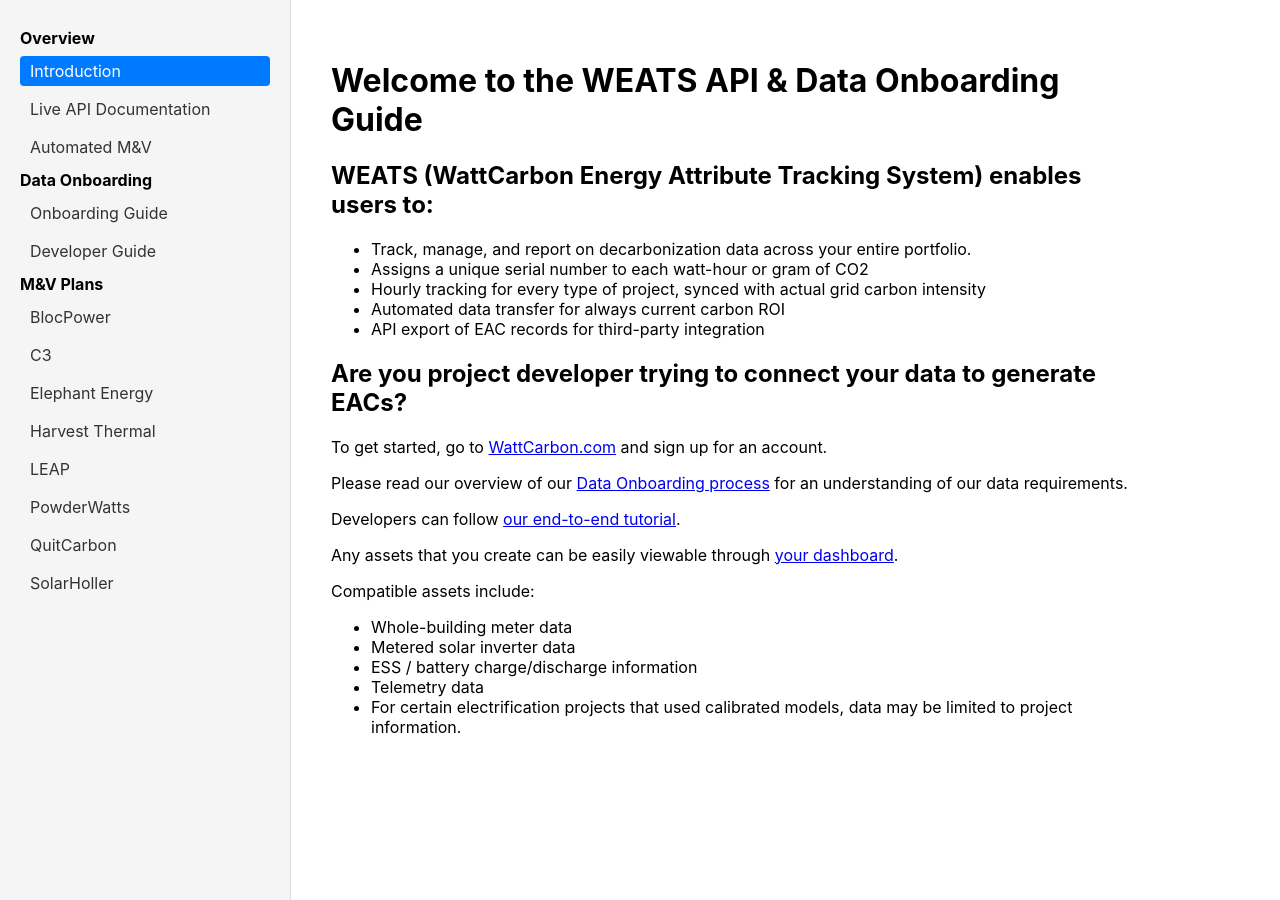
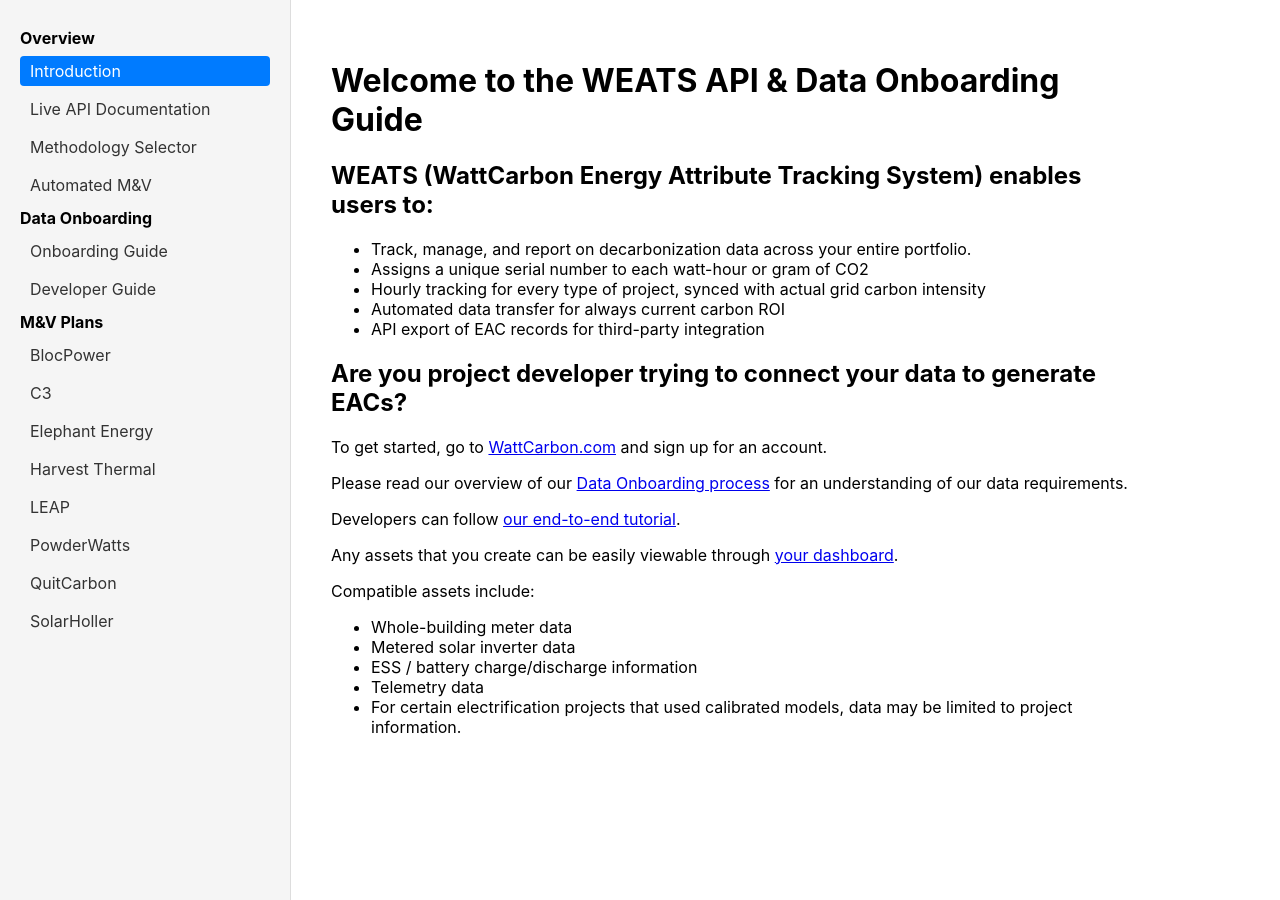
Before and after one commit to wattcarbon/docs.wattcarbon.com, a Jekyll site: the page built from index.md, in a window 1280 px wide. Built offline with Jekyll 4.4.1, drawn with Linux system fonts in a browser that asks for light colours.

Commit message:
Add link (#27)

```diff
--- a/_layouts/default.html
+++ b/_layouts/default.html
@@ -21,6 +21,9 @@
             </li>
             <li>
               <a href="https://api.wattcarbon.com/" target="_blank">Live API Documentation</a>
+            </li>
+            <li>
+              <a href="https://www.wattcarbon.com/methodology-selection" target="_blank">Methodology Selector</a>
             </li>
             <li>
               <a href="{{ '/automated_m_and_v.html' | relative_url }}">Automated M&amp;V</a>
```
